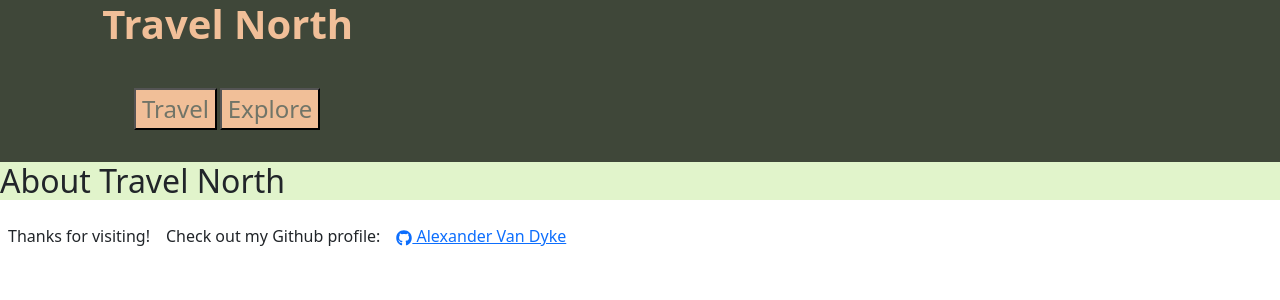
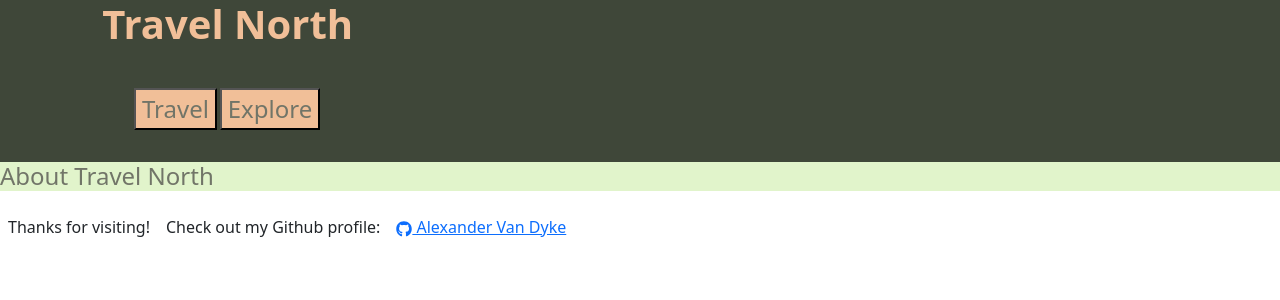
Before and after one commit to AlexandertheGreat491/Travel-North, a React (Create React App) app in the folder client/: page / in a window 1280 px wide. Shown: the top 300 px of the page. Built offline with nearby package versions, Linux system fonts and the light colour scheme.

Commit message:
changed header font-size, font-weight, and color

```diff
--- a/client/src/index.css
+++ b/client/src/index.css
@@ -50,4 +50,7 @@ code {
 
 .homeheader{
   background-color: var(--quarternary);
+  font-size: 1.5em;
+  font-weight: 500;
+  color: var(--primary);
 }
```
